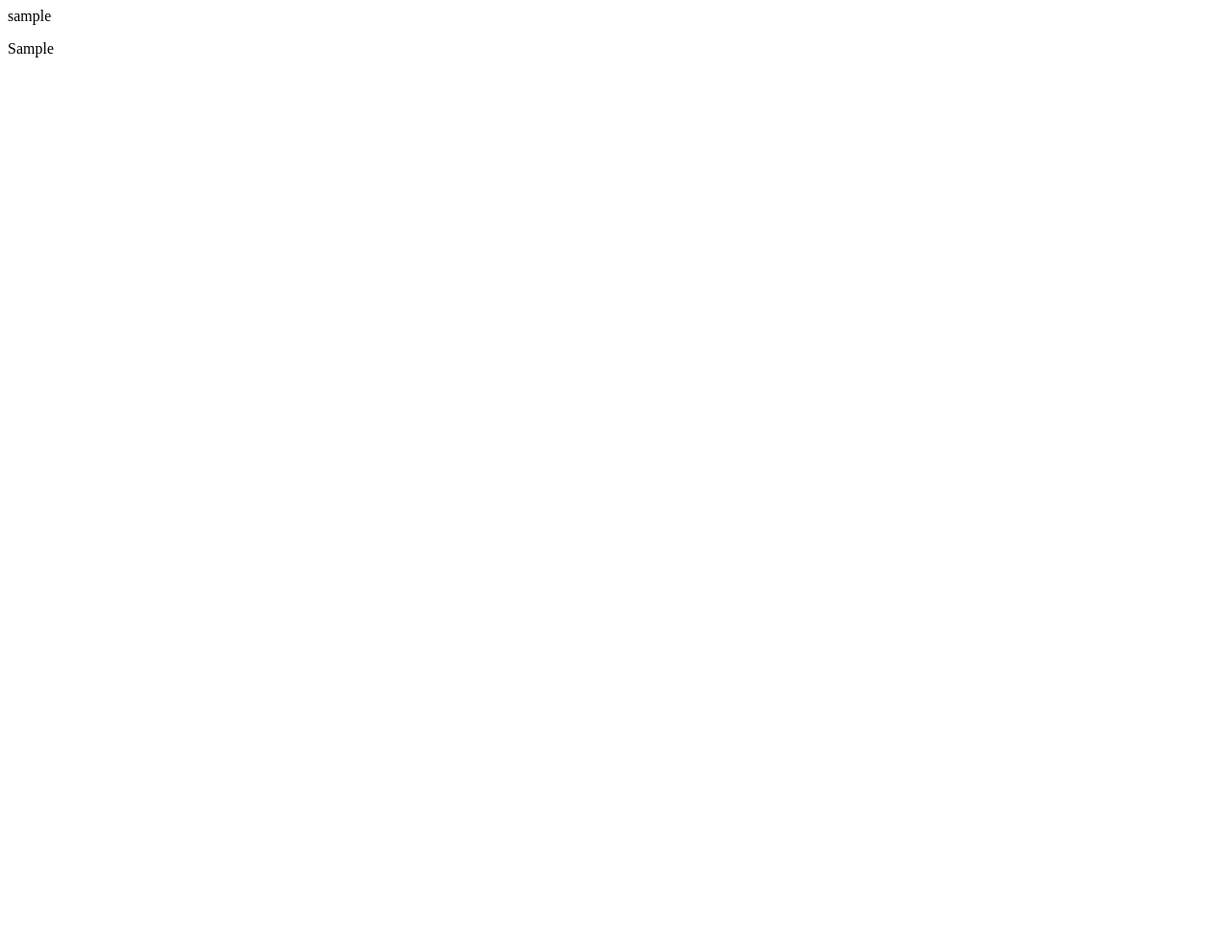
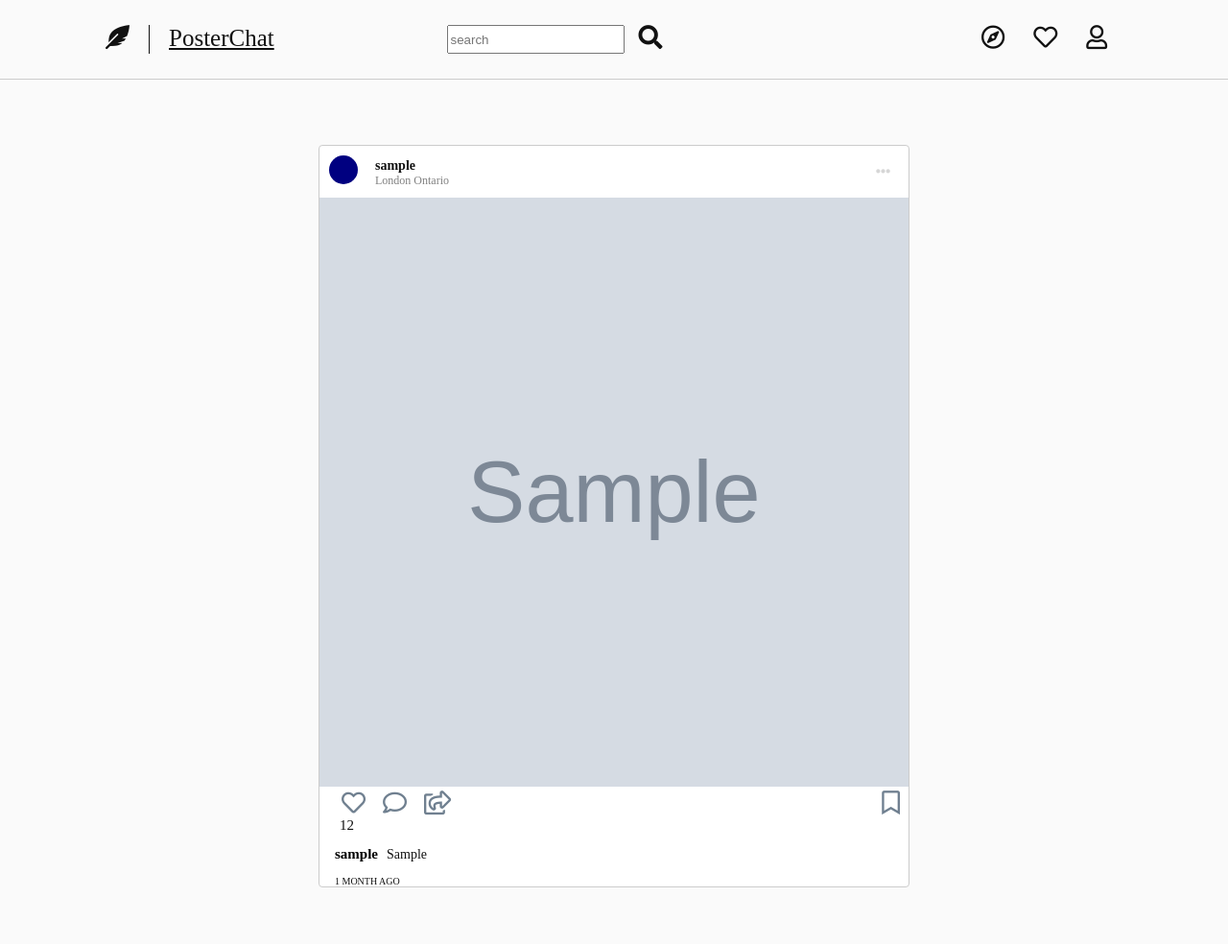
Before and after one commit to Park-Patrick/PosterChat, a Django app: page / in a window 1280 px wide. Before the commit the part shown is almost empty. Shown: the top 984 px of the page at 96% size. Run offline with Django 3.2, Linux system fonts and the light colour scheme; tables that the repository leaves empty hold one stand-in row (values such as "Sample post"); grey boxes marked "Sample" are stand-in pictures; some libraries are stand-ins or nearby versions.

Commit message:
admin upload and frontend working

```diff
--- /dev/null
+++ b/poster/static/css/poster.css
@@ -0,0 +1,207 @@
+html, body{
+	background-color: #ffff;
+	100%
+
+}
+
+header{
+	background-color: #FAFAFA;
+	border-bottom: 1px solid #ccc;
+	position: fixed;
+	left: 0;
+	top: 0;
+	width: 100%;
+}
+
+.navigation{
+	display: flex;
+	flex-direction: row;
+/*	text-align: center;*/
+/*	justify-content: center;*/
+	padding: 26px 100px;
+	width: 100%;
+/*	flex-wrap: wrap;*/
+
+}
+
+.navigation a{
+	color: #111;
+}
+
+.posterlogo{
+	display: flex;
+	flex-direction: row;
+	justify-content: flex-start;
+	width: 30;
+}
+
+.posterlogo a{
+	font-size: 25px;
+	padding-left: 10px;
+}
+
+.vl{
+	border-left: 1.5px solid #111;
+	height: 30px;
+	margin-left: 20px;
+}
+
+.contact_icons{
+	display: flex;
+	justify-content: flex-end;
+	width: 30%;
+/*	padding-left: 100px;*/
+}
+
+.contact_icons a{
+	padding-left: 30px;
+	font-size: 25px;
+	font-weight: lighter;
+}
+
+.search_bar{
+	display: flex;
+	width: 30%;
+	justify-content: center;
+	border-radius: 3px;
+	color: #999;
+	cursor: text;
+	text-align: center;
+	padding-left: 20%;
+/*	adjust these percentages to move stuff*/
+/*	position: absolute;*/
+}
+
+.search_bar a{
+	font-size: 25px;
+	padding-left: 15px;
+}
+
+.content_container{
+	background-color: #FAFAFA;
+	padding-top: 50px;
+	position: absolute;
+	width: 100%;
+	top: 83px;
+	left: 0px;
+}
+
+.card{
+    background-color: #fff;
+    margin: 0 auto;
+    width: 614px;
+    height: auto;
+    border: .8px solid #ccc;
+    border-radius: 4px;
+    margin-bottom: 60px;
+}
+
+.card_header{
+    padding: 10px;
+
+}
+.card_header a{
+    text-decoration: none;
+    color: black;
+}
+.profile_image{
+    display: inline-block;
+    background-color: navy;
+    height: 30px;
+    width: 30px;
+    padding: 0;
+    margin: 0;
+    border: 0 solid #000;
+    border-radius: 50%;
+}
+.post_info{
+    display: inline-block;
+    padding-left: 14px;
+}
+
+.post_name{
+    font-size: 14px;
+    color: #111;
+    font-weight: 600;
+    padding: 0;
+    margin: 0;
+}
+.post_location{
+    font-size: 12px;
+    color: gray;
+    padding: 0;
+    margin: 0;
+}
+.post_options{
+    font-size: 15px;
+    float: right;
+    display: inline-block;
+    margin: 4px;
+    padding: 5px;
+    color: #cccc;
+}
+
+.post_image img{
+    width: 100%;
+    height: 614px;
+}
+
+.engagement{
+    display: inline-block;
+    width: 100%;
+    margin: 4px 0px 0px;
+    padding: 0px 16px;
+}
+.engagement a{
+    padding: 7px;
+    font-size: 25px;
+    color: slategray;
+    font-weight: 600;
+
+}
+.fa-bookmark{
+    float: right;
+    margin-right: 25px;
+}
+
+.likes a{
+    text-decoration: none;
+    font-size: 15px;
+    font-weight: 500;
+    color:#111;
+    margin: 0px 0px 8px;
+    padding: 0px 21px;
+}
+
+.caption{
+    display: inline-block;
+    width: 100%;
+    padding: 0px 16px;
+}
+
+.caption a{
+    font-size: 10px;
+    font-weight: bold;
+    color: #000;
+    text-decoration: none;
+    display: inline-block;
+    padding-left: 5px;
+    margin-left: -5px;
+    padding-right: 5px;
+}
+
+.caption span{
+    font-size: 14px;
+    font-weight: 500;
+    color: #111;
+    display: inline-block;
+    margin-right: 15px;
+}
+
+.time_posted{
+    font-size: 10px;
+    font-weight: 300;
+    color: #111;
+    padding: 0px 16px;
+    text-transform: uppercase;
+}
--- a/poster/templates/poster/base.html
+++ b/poster/templates/poster/base.html
@@ -1,15 +1,18 @@
+{% load static %}
 <html lang="en">
 <head>
 	<meta charset="UTF-8">
 	<meta name="viewport" content="width=device-width, initial-scale=1.0">
 	<meta http-equiv="X-UA-Compatible" content="ie=edge">
+	<link rel="stylesheet" href="https://use.fontawesome.com/releases/v5.8.1/css/all.css" integrity="sha384-50oBUHEmvpQ+1lW4y57PTFmhCaXp0ML5d60M1M7uH2+nqUivzIebhndOJK28anvf" crossorigin="anonymous">
+	<link rel="stylesheet" href="{% static 'css/poster.css' %}">
 	<title></title>
 </head>
 <body>
 	<header>
 		<div class='navigation'>
 			<div class='posterlogo'>
-			<a class=''href='/'><i class="fab fa-instagram"></i></a>
+			<a class=''href='/'><i class="fas fa-feather-alt"></i></a>
 			<a class='vl'href='/'></a>
 			<a href='/'>PosterChat</a>
 
@@ -23,7 +26,7 @@
 			</div>
 
 
-			<div class='contacts_icons'>
+			<div class='contact_icons'>
 				<a class='explore' href=''><i class="far fa-compass"></i></a>
 				<a class='likes' href=''><i class="far fa-heart"></i></a>
 				<a class='profile' href=''><i class="far fa-user"></i></a>
@@ -31,5 +34,9 @@
 			</div>
 		</div>
 	</header>
+	<div class='content_container'>
+		{% block content %}
+		{% endblock %}
+	</div>
 </body>
 </html>
--- a/poster/templates/poster/post_list.html
+++ b/poster/templates/poster/post_list.html
@@ -1,14 +1,42 @@
-<html lang="en">
-<head>
-	<meta charset="UTF-8">
-	<meta name="viewport" content="width=device-width, initial-scale=1.0">
-	<meta http-equiv="X-UA-Compatible" content="ie=edge">
-	<title>Document</title>
-</head>
-<body>
+{% extends 'poster/base.html' %}
+
+{% block content %}
 	{% for post in posts %}
-	<p>{{post.author}}</p>
-	<p>{{post.caption}}</p>
+	<br>
+
+	<div class="card">
+		<div class="card_header">
+			<div class="profile_image">
+
+			</div>
+			<div class="post_info">
+				<div class="post_name">{{ post.author }}</div>
+				<div class="post_location">London Ontario</div>
+			</div>
+			<div class="post_options"><i class="fas fa-ellipsis-h"></i></div>
+		</div>
+		<div class="post_image">
+			{% if post.image %}
+			<img src="{{ post.image.url }}" alt="">
+			{% endif %}
+		</div>
+		<div class="engagement">
+			<a href=""><i class="far fa-heart"></i></a>
+			<a href=""><i class="far fa-comment"></i></a>
+			<a href=""><i class="far fa-share-square"></i></a>
+			<a href=""><i class="far fa-bookmark"></i></a>
+	</div>
+	<div class="likes">
+		<a href="">12</a>
+	</div>
+	<div class="caption">
+		<a href=""><h2>{{post.author}}</h2></a>
+		<span> <p> {{post.caption}} </p> </span>
+	</div>
+	<div class="time_posted">
+		{{ post.created_date | timesince }} ago
+	</div>
+</div>
+
 	{% endfor %}
-</body>
-</html>
+{% endblock %}
--- a/posterchat/settings.py
+++ b/posterchat/settings.py
@@ -119,3 +119,7 @@ USE_TZ = True
 # https://docs.djangoproject.com/en/3.0/howto/static-files/
 
 STATIC_URL = '/static/'
+
+MEDIA_URL = '/media/'
+
+MEDIA_ROOT = os.path.join(BASE_DIR,'media')
--- a/posterchat/urls.py
+++ b/posterchat/urls.py
@@ -15,8 +15,10 @@ Including another URLconf
 """
 from django.contrib import admin
 from django.urls import path, include
+from django.conf.urls.static import static
+from django.conf import settings
 
 urlpatterns = [
     path('admin/', admin.site.urls),
     path('', include('poster.urls'))
-]
+] + static(settings.MEDIA_URL, document_root=settings.MEDIA_ROOT)
```
Also changed, not shown: media/Screenshot_from_2018-01-19_15-36-52.png (added), media/Screenshot_from_2020-01-25_21-06-21.png (added).
